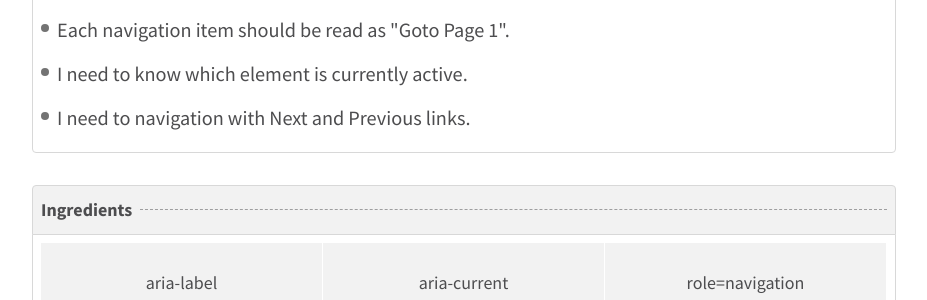
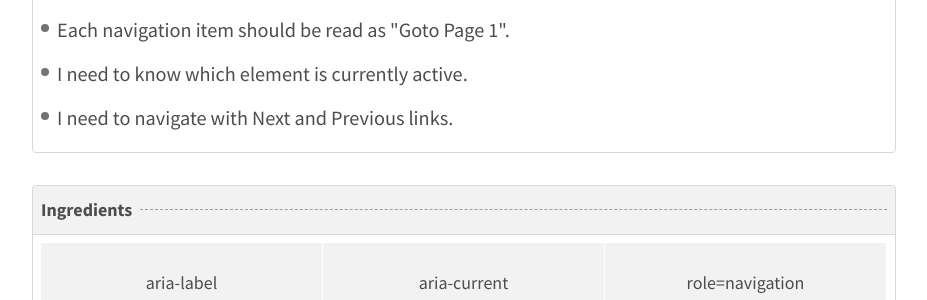
Before and after one commit to shadeed/a11ymatters, a Jekyll site: the page built from _posts/2016-10-18-pagination-pattern.markdown, in a window 1280 px wide and 900 px high, scrolled down 1016 px. Shown: the part 155-455 px from the top of the window, without its empty margins (176-1103 px from the left). Built offline with Jekyll 4.4.1, drawn with Linux system fonts in a browser that asks for light colours; comment, search, counter and statistics services are not loaded.

Commit message:
fix typo

```diff
--- a/_posts/2016-10-18-pagination-pattern.markdown
+++ b/_posts/2016-10-18-pagination-pattern.markdown
@@ -30,7 +30,7 @@ stories:
   - I should be able to know that there is a pagination navigation when scanning the page with a screen reader.
   - Each navigation item should be read as "Goto Page 1".
   - I need to know which element is currently active.
-  - I need to navigation with Next and Previous links.
+  - I need to navigate with Next and Previous links.
 ingredients:
   - aria-label
   - aria-current
```
